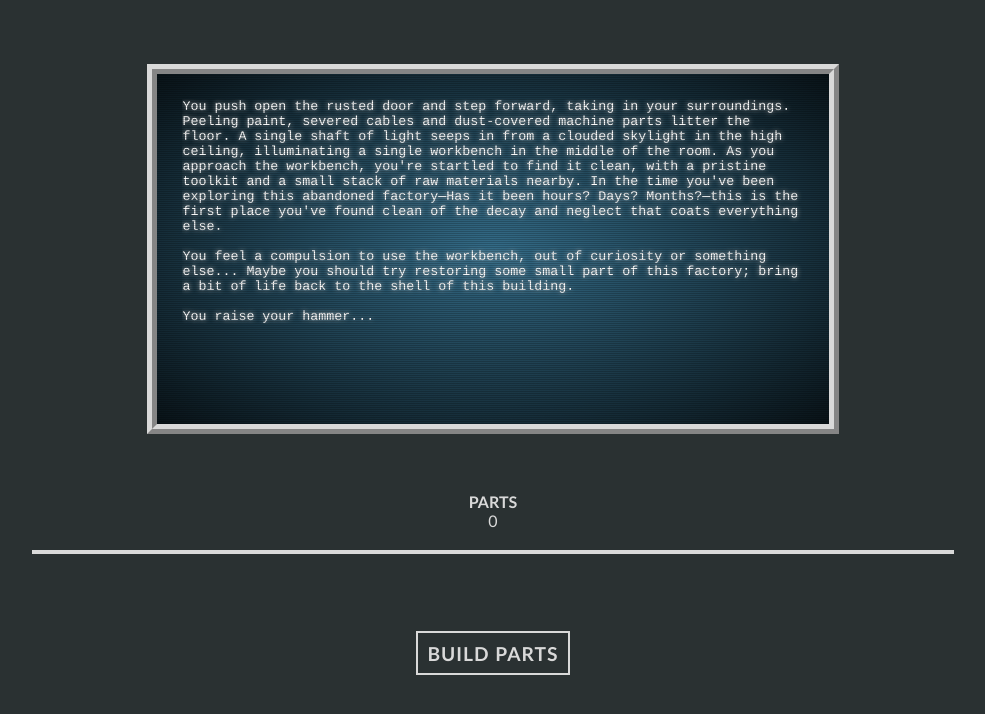
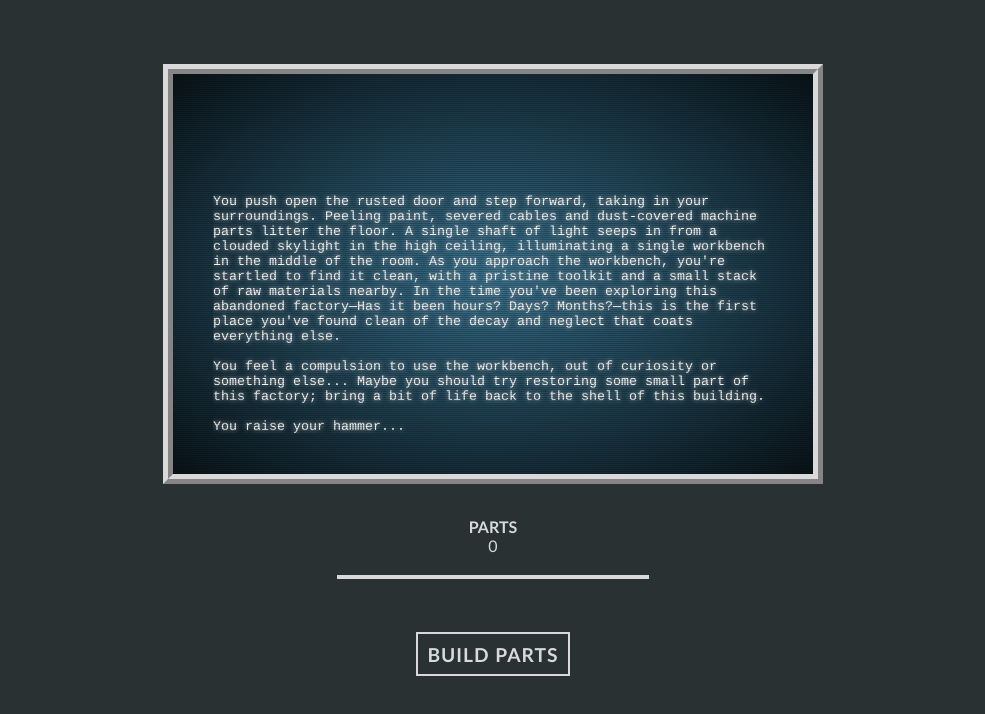
Before and after one commit to T-Nawrocki/an_abandoned_factory, a React (Create React App) app in the folder client/: page / in a window 1280 px wide. Shown: the top 714 px of the page, without its empty margins (147-1132 px from the left). Built offline with nearby package versions, Linux system fonts and the light colour scheme.

Commit message:
styling changes, display text now anchored at bottom

```diff
--- a/client/src/components/GameOver.jsx
+++ b/client/src/components/GameOver.jsx
@@ -4,12 +4,16 @@ import { storyText } from '../data/StoryText'
 const GameOver = (props) => {
   return (
     <div id="game-over">
-      <div id="game-over-story-display">
-        {storyText.winGame}
+
+      <div className="story-display">
+        <div className="story-display-text">
+          {storyText.winGame}
+        </div>
       </div>
-      <div id="restart-pane">
-        <h1>Game over</h1>
-        <button onClick={props.restart}>Return to the Factory</button>
+
+      <div id="restart-button" className="main-button" onClick={props.restart}>
+        <div className="main-button-circle" />
+        <div className="main-button-label">Return to the Factory</div>
       </div>
 
     </div>
--- a/client/src/components/MainButton.jsx
+++ b/client/src/components/MainButton.jsx
@@ -4,9 +4,9 @@ import '../styles/MainButton.scss';
 const MainButton = (props) => {
 
   return (
-    <div id="main-button" onClick={props.handleMainButtonClick}>
-      <div id="main-button-circle" />
-      <div id="main-button-label">Build Parts</div>
+    <div className="main-button" onClick={props.handleMainButtonClick}>
+      <div className="main-button-circle" />
+      <div className="main-button-label">Build Parts</div>
     </div>
   );
 }
--- a/client/src/components/StoryDisplay.jsx
+++ b/client/src/components/StoryDisplay.jsx
@@ -11,8 +11,8 @@ const StoryDisplay = (props) => {
   }, [newText])
 
   return (
-    <div id="story-display">
-      <div id="story-display-text">
+    <div className="story-display">
+      <div className="story-display-text">
         {display}
       </div>
     </div>
--- a/client/src/styles/MainButton.scss
+++ b/client/src/styles/MainButton.scss
@@ -1,6 +1,10 @@
 @use 'common/colours';
 
-#main-button {
+#restart-button {
+  height: 50px;
+}
+
+.main-button {
   display: inline-flex;
   position: relative;
   height: 40px;
@@ -18,7 +22,7 @@
   overflow: hidden;
   cursor: pointer;
 
-  #main-button-label {
+  .main-button-label {
     position: relative;
     color: colours.$light;
     text-decoration: none;
@@ -27,7 +31,7 @@
     transition: all .45s ease-Out;
   }
 
-  #main-button-circle {
+  .main-button-circle {
     width: 0%;
     height: 0%;
     opacity: 0;
@@ -42,11 +46,11 @@
 
   &:hover {
 
-    #main-button-label {
+    .main-button-label {
       color: colours.$dark;
     }
 
-    #main-button-circle {
+    .main-button-circle {
       width: 200%;
       height: 500%;
       opacity: 1;
--- a/client/src/styles/StoryDisplay.scss
+++ b/client/src/styles/StoryDisplay.scss
@@ -1,16 +1,16 @@
 @use 'common/fonts';
 @use 'common/colours';
 
-#story-display {
+.story-display {
   position: relative;
-  margin: 0 20%;
+  width: 50vw;
+  margin: 0;
   border: 10px ridge colours.$light;
-  padding: 25px;
   background-color: black;
   background-image: radial-gradient(
     colours.$blue, black 120%
     );
-    height: 300px;
+    height: 50vh;
   overflow: hidden;
 
   // MONITOR LINES
@@ -32,8 +32,10 @@
 
 }
 
-#story-display-text {
-  margin: 0;
+.story-display-text {
+  position: absolute;
+  bottom: 0;
+  margin: 40px;
   overflow: hidden;
   text-align: left;
   vertical-align: bottom;
--- a/client/src/styles/index.scss
+++ b/client/src/styles/index.scss
@@ -13,3 +13,9 @@ body {
   -webkit-font-smoothing: antialiased;
   -moz-osx-font-smoothing: grayscale;
 }
+
+#game-container {
+  display:flex;
+  flex-direction: column;
+  align-items: center;
+}
```
